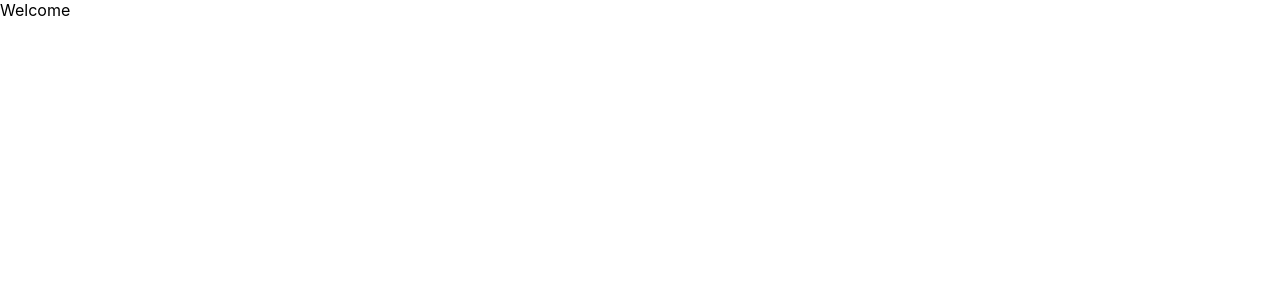
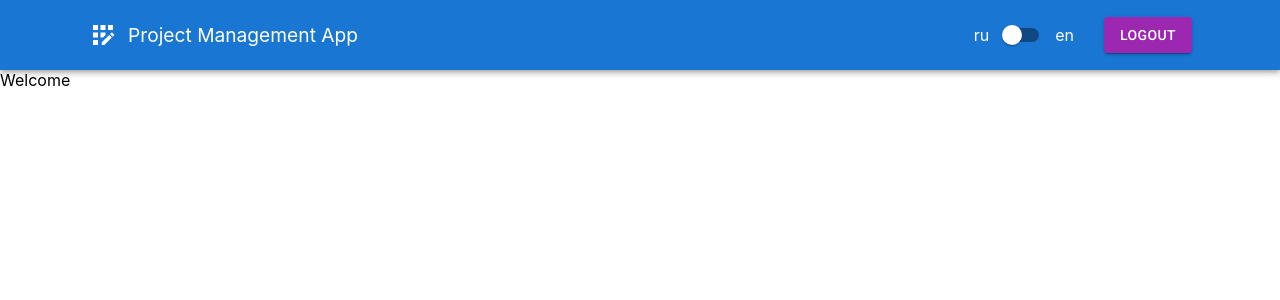
Before and after one commit to Nick1091/project-management-app, a React (Create React App) app: page / in a window 1280 px wide. Shown: the top 300 px of the page. Built offline with nearby package versions, Linux system fonts and the light colour scheme.

Commit message:
feat: add header

```diff
--- a/public/index.html
+++ b/public/index.html
@@ -11,8 +11,11 @@
       manifest.json provides metadata used when your web app is installed on a
       user's mobile device or desktop. See https://developers.google.com/web/fundamentals/web-app-manifest/
     -->
-    <link rel="manifest" href="%PUBLIC_URL%/manifest.json" />
-    <link rel="stylesheet" href="https://fonts.googleapis.com/css?family=Roboto:300,400,500,700&display=swap" />
+    <!-- <link rel="manifest" href="%PUBLIC_URL%/manifest.json" /> -->
+    <link
+      rel="stylesheet"
+      href="https://fonts.googleapis.com/css?family=Roboto:300,400,500,700&display=swap"
+    />
     <link rel="stylesheet" href="https://fonts.googleapis.com/icon?family=Material+Icons" />
     <!--
       Notice the use of %PUBLIC_URL% in the tags above.
--- /dev/null
+++ b/src/components/Header.tsx
@@ -0,0 +1,49 @@
+import styled from '@emotion/styled';
+import { AppBar, Box, Button, Container, Toolbar } from '@mui/material';
+import AppRegistrationOutlinedIcon from '@mui/icons-material/AppRegistrationOutlined';
+
+import { LocalizationToggler } from './LocalizationTogger';
+
+const Typography = styled.p`
+  font-size: 1.2em;
+  margin-right: auto;
+  margin-left: 10px;
+`;
+
+//this is for checking until authorization functionality is implemented
+const token = '1';
+
+export const Header = () => {
+  return (
+    <>
+      <AppBar position={token ? 'sticky' : 'static'}>
+        <Container>
+          <Toolbar>
+            <AppRegistrationOutlinedIcon sx={{ fontSize: 30 }}></AppRegistrationOutlinedIcon>
+            <Typography>Project Management App</Typography>
+            {token ? (
+              <>
+                <LocalizationToggler></LocalizationToggler>
+                <Button color="secondary" variant="contained">
+                  Logout
+                </Button>
+              </>
+            ) : (
+              <>
+                <LocalizationToggler></LocalizationToggler>
+                <Box mr={3}>
+                  <Button color="inherit" variant="outlined">
+                    Log In
+                  </Button>
+                </Box>
+                <Button color="secondary" variant="contained">
+                  Sign up
+                </Button>
+              </>
+            )}
+          </Toolbar>
+        </Container>
+      </AppBar>
+    </>
+  );
+};
--- /dev/null
+++ b/src/components/LocalizationTogger.tsx
@@ -0,0 +1,20 @@
+import styled from '@emotion/styled';
+import { Grid, Switch } from '@mui/material';
+
+const Toggler = styled.p`
+  margin-right: 30px;
+`;
+
+export const LocalizationToggler = () => {
+  return (
+    <Toggler>
+      <Grid component="label" container alignItems="center" spacing={0.5}>
+        <Grid item>ru</Grid>
+        <Grid item>
+          <Switch color="default" />
+        </Grid>
+        <Grid item>en</Grid>
+      </Grid>
+    </Toggler>
+  );
+};
--- a/src/pages/Welcome.tsx
+++ b/src/pages/Welcome.tsx
@@ -1,5 +1,11 @@
 import React from 'react';
+import { Header } from '../components/Header';
 
 export const Welcome = () => {
-  return <div>Welcome</div>;
+  return (
+    <>
+      <Header />
+      <div>Welcome</div>
+    </>
+  );
 };
```
